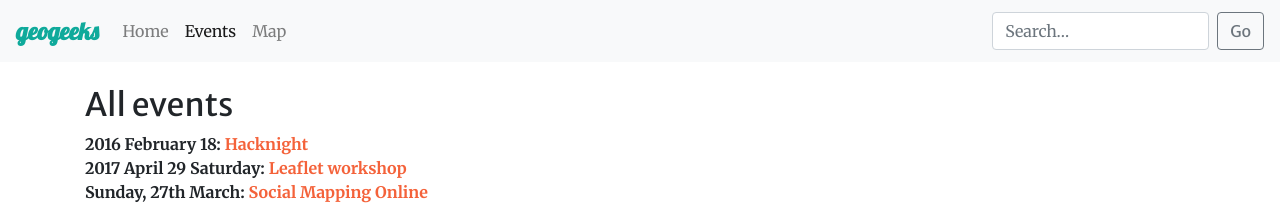
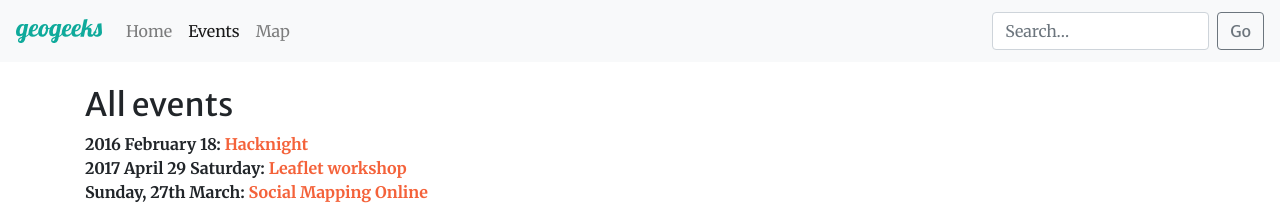
Before and after one commit to geogeeks-au/geogeeks-au.github.io, a Jekyll site: the page built from events.md, in a window 1280 px wide. Shown: the top 206 px of the page. Built offline with Jekyll 4.4.1, drawn with Linux system fonts in a browser that asks for light colours; comment, search, counter and statistics services are not loaded.

Commit message:
Add SVG logo and switch to using it in navbars

```diff
--- a/_includes/navigation.html
+++ b/_includes/navigation.html
@@ -1,8 +1,8 @@
 <nav class="navbar navbar-expand-lg navbar-light fixed-top py-3" id="mainNav">
   <div class="container-fluid">
-    <a class="navbar-brand js-scroll-trigger" href="{{include.navigation.brand.link}}"
-      >{{include.navigation.brand.name}}</a
-    >
+    <a class="navbar-brand js-scroll-trigger" href="{{include.navigation.brand.link}}">
+      <span>{{include.navigation.brand.name}}</span>
+    </a>
     <button
       class="navbar-toggler navbar-toggler-right"
       type="button"
--- a/_layouts/plain.html
+++ b/_layouts/plain.html
@@ -3,7 +3,7 @@ layout: base
 ---
     <header>
         <nav class="navbar navbar-expand-lg navbar-light bg-light">
-            <a class="navbar-brand" href="/">Geogeeks</a>
+            <a class="navbar-brand" href="/"><span>Geogeeks</span></a>
             <button class="navbar-toggler" type="button"
                     data-toggle="collapse" data-target="#navbarSupportedContent" aria-controls="navbarSupportedContent" aria-expanded="false" aria-label="Toggle navigation">
                 <span class="navbar-toggler-icon"></span>
--- a/assets/css/custom.css
+++ b/assets/css/custom.css
@@ -7,16 +7,17 @@
   border-color: var(--mastHead-hr-line-color);
   border-width: 3px;
 }
-/* Overwriting some of the styles set in creativeCss.css */
+
 .navbar-brand {
-  text-transform: lowercase !important;
-  font-family: "Lobster", cursive !important;
-  font-size: 24px !important;
-  color: var(--geogeeks--brand-color) !important;
-  font-weight: bold !important;
+  background-repeat: no-repeat;
+  background-position: center center;
+  background-image: url("../img/geogeeks_logo.svg");
+  width: 86px;
+  height: 46px;
 }
-.navbar-brand:hover {
-  color: white !important;
+
+.navbar-brand span {
+  display: none;
 }
 
 header.masthead {
```
Also changed, not shown: assets/img/geogeeks_logo.svg (added).
